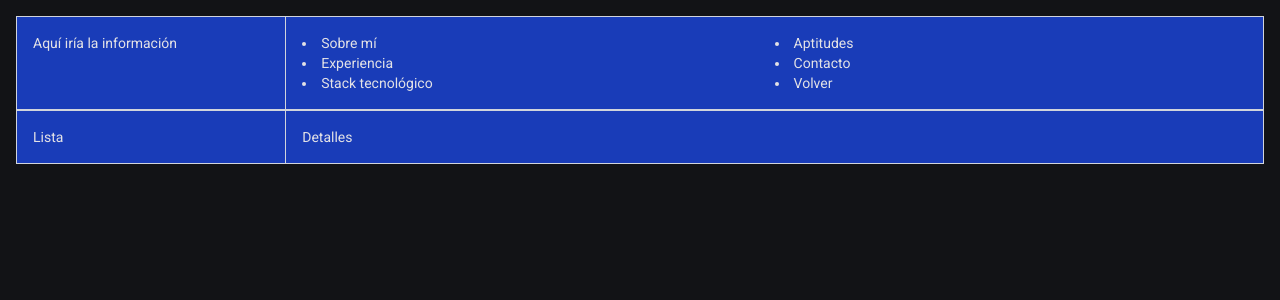
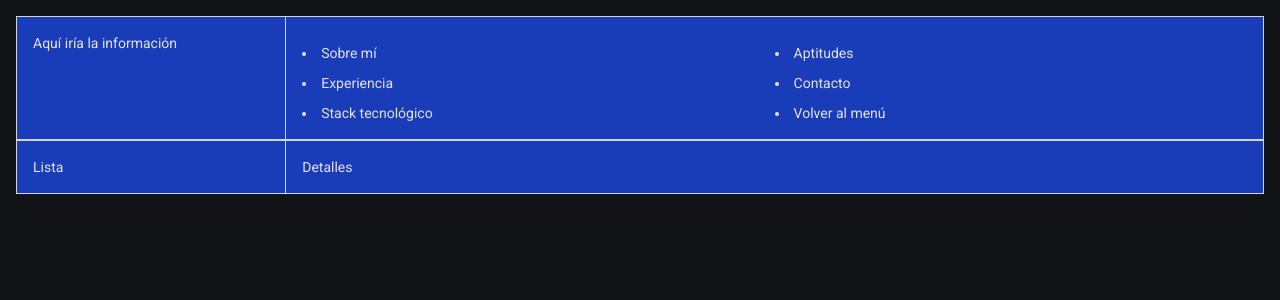
Before and after one commit to Jesus-Kramsky/Jesus-Kramsky, an Angular app: page / in a window 1280 px wide. Both pictures are taken after a click on the button "Información". Shown: the top 300 px of the page. Built offline with nearby package versions, Linux system fonts and the light colour scheme.

Commit message:
Return to menu and styles

```diff
--- a/src/app/components/information/information.html
+++ b/src/app/components/information/information.html
@@ -13,7 +13,7 @@
         <ul class="list-disc list-inside">
           <li>Aptitudes</li>
           <li>Contacto</li>
-          <li>Volver</li>
+          <li (click)="selectComponent('home')">Volver al menú</li>
         </ul>
       </div>
     </div>
--- a/src/app/components/information/information.scss
+++ b/src/app/components/information/information.scss
@@ -0,0 +1,4 @@
+li {
+  cursor: pointer;
+  margin-top: 10px;
+}
--- a/src/app/components/information/information.ts
+++ b/src/app/components/information/information.ts
@@ -1,4 +1,4 @@
-import { Component } from '@angular/core';
+import { Component, EventEmitter, Output } from '@angular/core';
 
 @Component({
   selector: 'app-information',
@@ -6,4 +6,10 @@ import { Component } from '@angular/core';
   templateUrl: './information.html',
   styleUrl: './information.scss',
 })
-export class Information {}
+export class Information {
+  @Output() componentSelected = new EventEmitter<string>();
+
+  selectComponent(component: string) {
+    this.componentSelected.emit(component);
+  }
+}
--- a/src/app/components/main-menu/main-menu.html
+++ b/src/app/components/main-menu/main-menu.html
@@ -1,5 +1,5 @@
 @if (selectedComponent === 'home') {
   <app-home (componentSelected)="selectComponent($event)"></app-home>
 } @else if (selectedComponent === 'information') {
-  <app-information></app-information>
+  <app-information (componentSelected)="selectComponent($event)"></app-information>
 }
```
